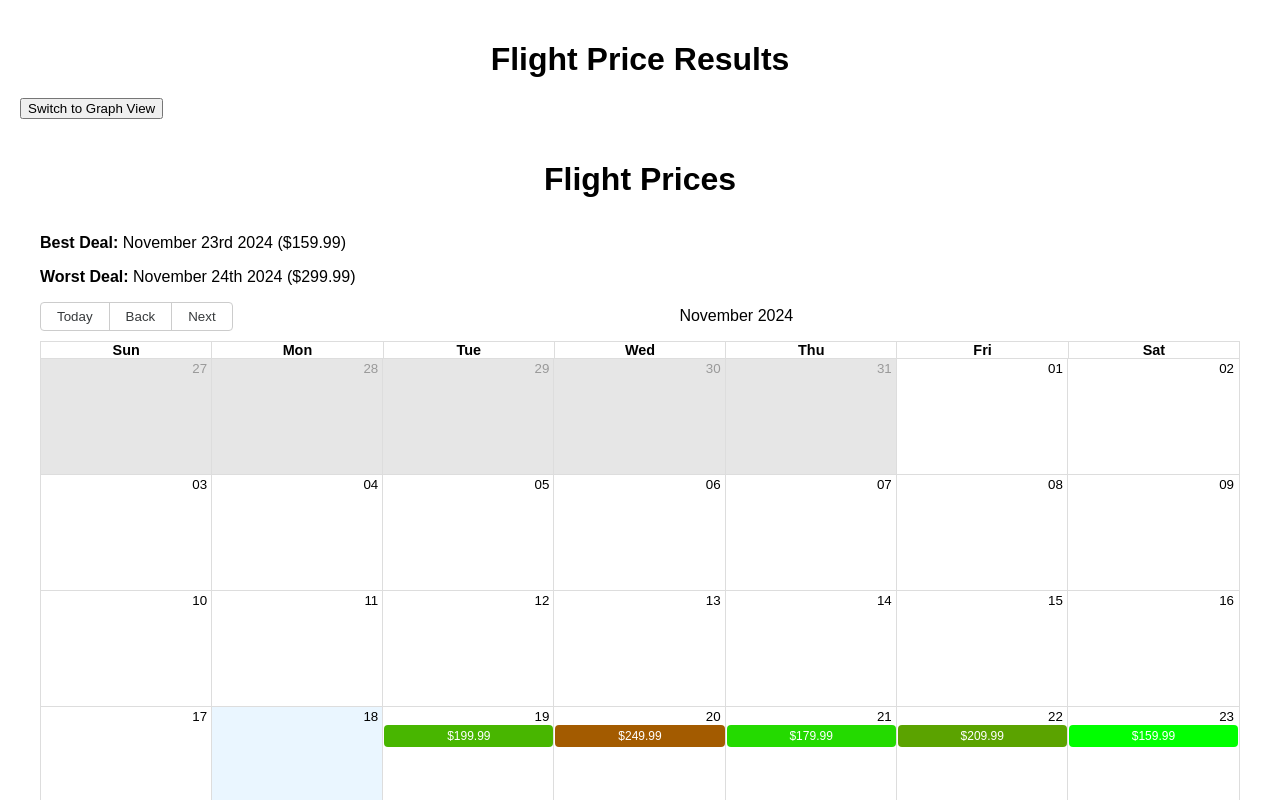
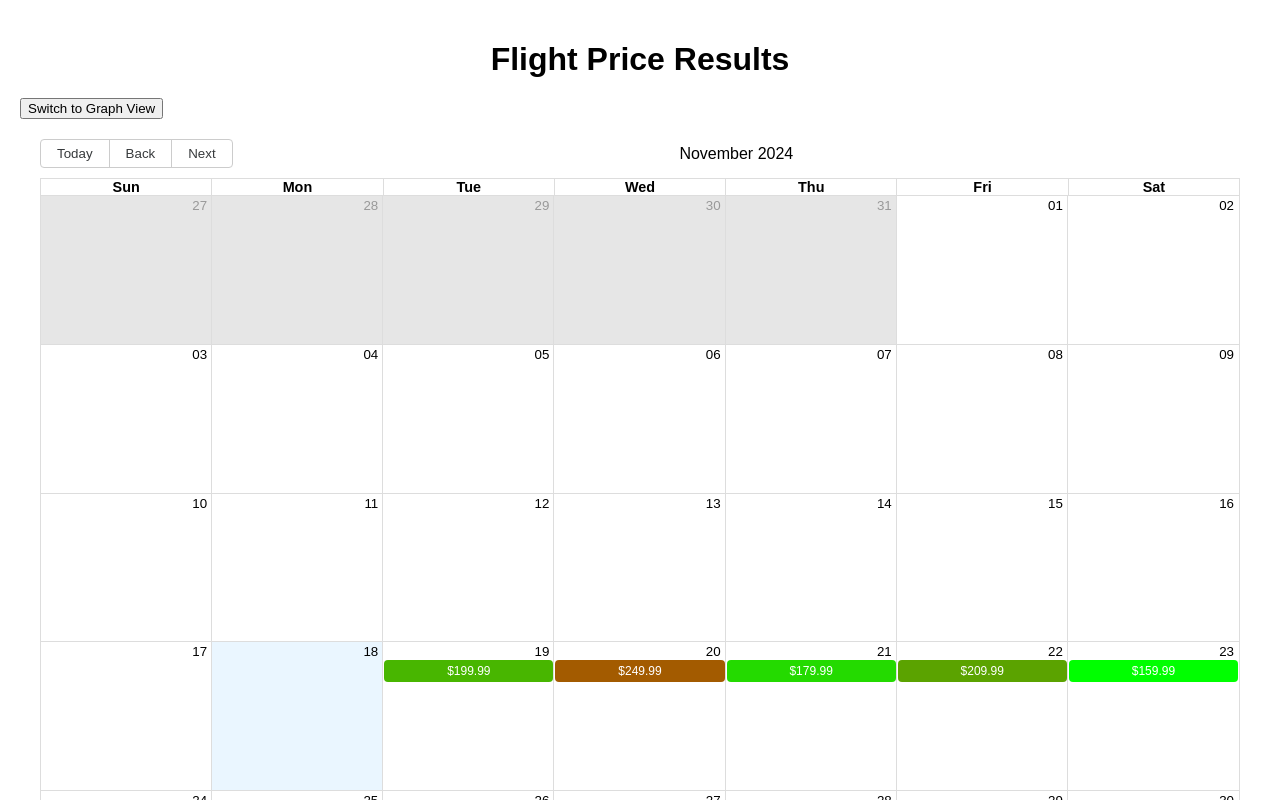
Before and after one commit to 392-f24/FlightSight, a React (Vite) app: page /results in a window 1280 px wide. Shown: the top 800 px of the page. Built offline with nearby package versions, Linux system fonts and the light colour scheme.

Commit message:
display additional flight prices when selected

```diff
--- a/src/components/PriceCalendar.jsx
+++ b/src/components/PriceCalendar.jsx
@@ -6,10 +6,8 @@ import './PriceCalendar.css';
 
 const localizer = momentLocalizer(moment);
 
-const PriceCalendar = ({ priceData }) => {
+const PriceCalendar = ({ priceData, onDateClick }) => {
     const [dates, setDates] = useState([]);
-    const [bestDate, setBestDate] = useState(null);
-    const [worstDate, setWorstDate] = useState(null);
 
     useEffect(() => {
         const flightDates = priceData.map(({ date, price }) => {
@@ -20,18 +18,10 @@ const PriceCalendar = ({ priceData }) => {
                 start: flightDate,
                 end: flightDate,
                 price,
+                date,
             };
         });
         setDates(flightDates);
-
-        const minPrice = Math.min(...priceData.map(d => d.price));
-        const maxPrice = Math.max(...priceData.map(d => d.price));
-
-        const bestDeal = priceData.find(d => d.price === minPrice);
-        const worstDeal = priceData.find(d => d.price === maxPrice);
-
-        setBestDate(bestDeal.date);
-        setWorstDate(worstDeal.date);
     }, [priceData]);
 
     const flightDateStyle = (event) => {
@@ -53,24 +43,14 @@ const PriceCalendar = ({ priceData }) => {
         };
     };
 
-    const formatDate = (date) => moment(date).format('MMMM Do YYYY');
+    const handleDateSelect = (event) => {
+        const selectedDate = event.start;
+        const formattedDate = moment(selectedDate).format('YYYY-MM-DD');
+        onDateClick(formattedDate);
+    };
 
     return (
         <div className="calendar-container">
-            <h1>Flight Prices</h1>
-
-            {bestDate && worstDate && (
-                <div className="deal-summary">
-                    <p>
-                        <strong>Best Deal:</strong> {formatDate(bestDate)} ({`$${Math.min(...priceData.map(d => d.price)).toFixed(2)}`})
-                    </p>
-                    <p>
-                        <strong>Worst Deal:</strong> {formatDate(worstDate)} ({`$${Math.max(...priceData.map(d => d.price)).toFixed(2)}`})
-                    </p>
-                </div>
-            )}
-
-            <div className="calendar">
             <Calendar
                 localizer={localizer}
                 events={dates}
@@ -79,8 +59,8 @@ const PriceCalendar = ({ priceData }) => {
                 style={{ width: '100%', height: '100%' }}
                 views={['month']}
                 eventPropGetter={flightDateStyle}
+                onSelectEvent={handleDateSelect}
             />
-            </div>
         </div>
     );
 };
--- a/src/components/Results.jsx
+++ b/src/components/Results.jsx
@@ -13,39 +13,36 @@ import {
 import './Results.css';
 
 const priceData = [
-  { date: '2024-11-19', price: 199.99 },
-  { date: '2024-11-20', price: 249.99 },
-  { date: '2024-11-21', price: 179.99 },
-  { date: '2024-11-22', price: 209.99 },
-  { date: '2024-11-23', price: 159.99 },
-  { date: '2024-11-24', price: 299.99 },
-  { date: '2024-11-25', price: 189.99 },
-  { date: '2024-11-26', price: 239.99 },
-  { date: '2024-11-27', price: 229.99 },
+  { date: '2024-11-19', price: 199.99, flights: [{ price: 199.99 }, { price: 229.99 }, { price: 249.99 }] },
+  { date: '2024-11-20', price: 249.99, flights: [{ price: 249.99 }, { price: 269.99 }, { price: 259.99 }] },
+  { date: '2024-11-21', price: 179.99, flights: [{ price: 179.99 }, { price: 189.99 }, { price: 209.99 }] },
+  { date: '2024-11-22', price: 209.99, flights: [{ price: 209.99 }, { price: 219.99 }, { price: 239.99 }] },
+  { date: '2024-11-23', price: 159.99, flights: [{ price: 159.99 }, { price: 169.99 }, { price: 189.99 }] },
+  { date: '2024-11-24', price: 299.99, flights: [{ price: 299.99 }, { price: 319.99 }, { price: 309.99 }] },
+  { date: '2024-11-25', price: 189.99, flights: [{ price: 189.99 }, { price: 199.99 }, { price: 179.99 }] },
+  { date: '2024-11-26', price: 239.99, flights: [{ price: 239.99 }, { price: 249.99 }, { price: 259.99 }] },
+  { date: '2024-11-27', price: 229.99, flights: [{ price: 229.99 }, { price: 249.99 }, { price: 239.99 }] },
 ];
 
 const Results = () => {
   const [flightData, setFlightData] = useState([]);
   const [viewMode, setViewMode] = useState('calendar');
+  const [selectedDate, setSelectedDate] = useState(null);
+  const [selectedDateFlights, setSelectedDateFlights] = useState([]);
 
   useEffect(() => {
-    // Simulate fetching flight data or reuse hardcoded values
-    const simulatedData = [
-      { date: '2024-11-19', price: 199.99 },
-      { date: '2024-11-20', price: 249.99 },
-      { date: '2024-11-21', price: 179.99 },
-      { date: '2024-11-22', price: 209.99 },
-      { date: '2024-11-23', price: 159.99 },
-      { date: '2024-11-24', price: 299.99 },
-      { date: '2024-11-25', price: 189.99 },
-      { date: '2024-11-26', price: 239.99 },
-      { date: '2024-11-27', price: 229.99 },
-    ];
-    setFlightData(simulatedData);
+    setFlightData(priceData);
   }, []);
 
   const toggleView = () => {
     setViewMode(viewMode === 'calendar' ? 'graph' : 'calendar');
+  };
+
+  const handleDateClick = (date) => {
+    setSelectedDate(date);
+    const flightsForDate = flightData.find(flight => flight.date === date)?.flights || [];
+    const sortedFlights = flightsForDate.sort((a, b) => a.price - b.price);
+    setSelectedDateFlights(sortedFlights);
   };
 
   return (
@@ -56,6 +53,21 @@ const Results = () => {
           Switch to {viewMode === 'calendar' ? 'Graph View' : 'Calendar View'}
         </button>
       </div>
+      {selectedDate && (
+        <div className="price-history">
+          <h2>Flight Prices for {selectedDate}</h2>
+          <ul>
+            {selectedDateFlights.map((flight, index) => (
+              <li key={index}>
+                ${flight.price.toFixed(2)}
+              </li>
+            ))}
+          </ul>
+          {selectedDateFlights.length > 0 && (
+            <h3>Lowest Price: ${selectedDateFlights[0].price.toFixed(2)}</h3>
+          )}
+        </div>
+      )}
       <div className="results-container">
         {viewMode === 'graph' ? (
           <div className="chart-container">
@@ -71,7 +83,7 @@ const Results = () => {
             </ResponsiveContainer>
           </div>
         ) : (
-          <PriceCalendar priceData={priceData} />
+          <PriceCalendar priceData={priceData} onDateClick={handleDateClick} />
         )}
       </div>
     </div>
```
Lines whose indentation alone changed are shown as unchanged.
